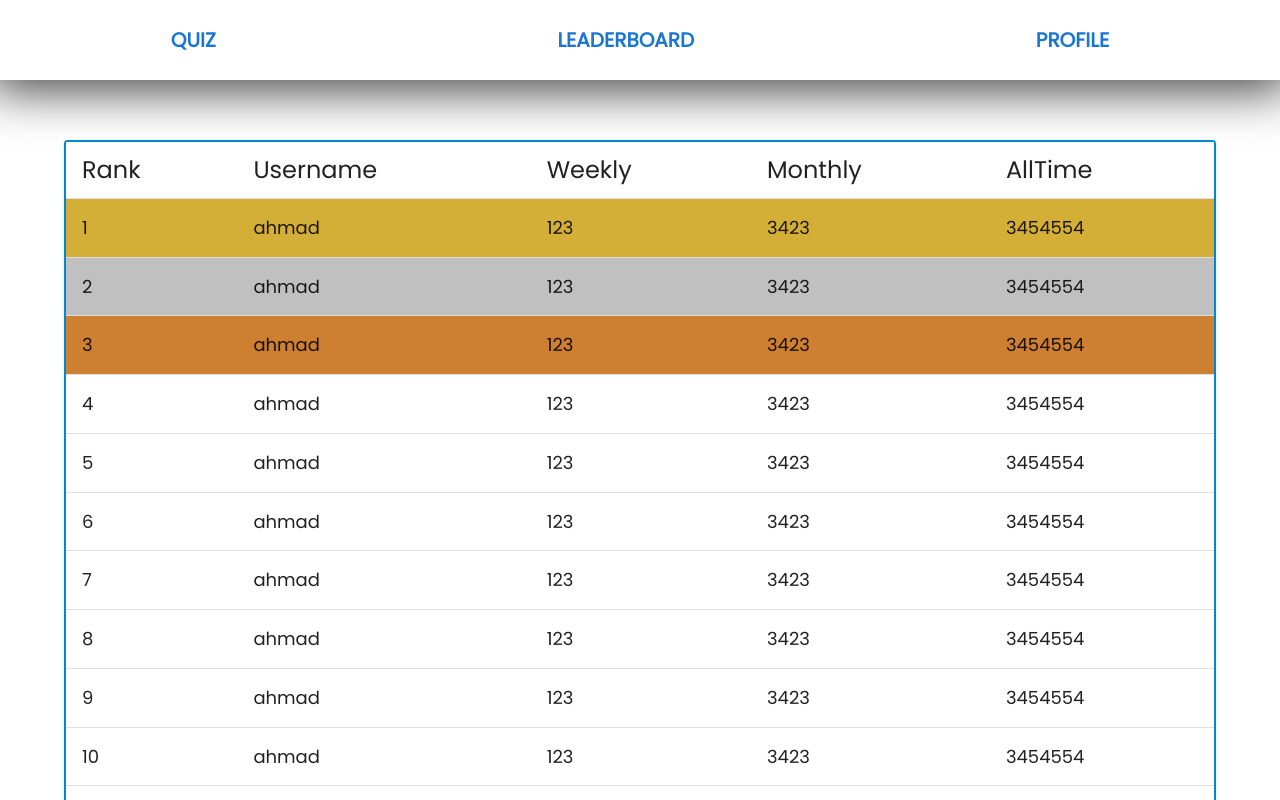
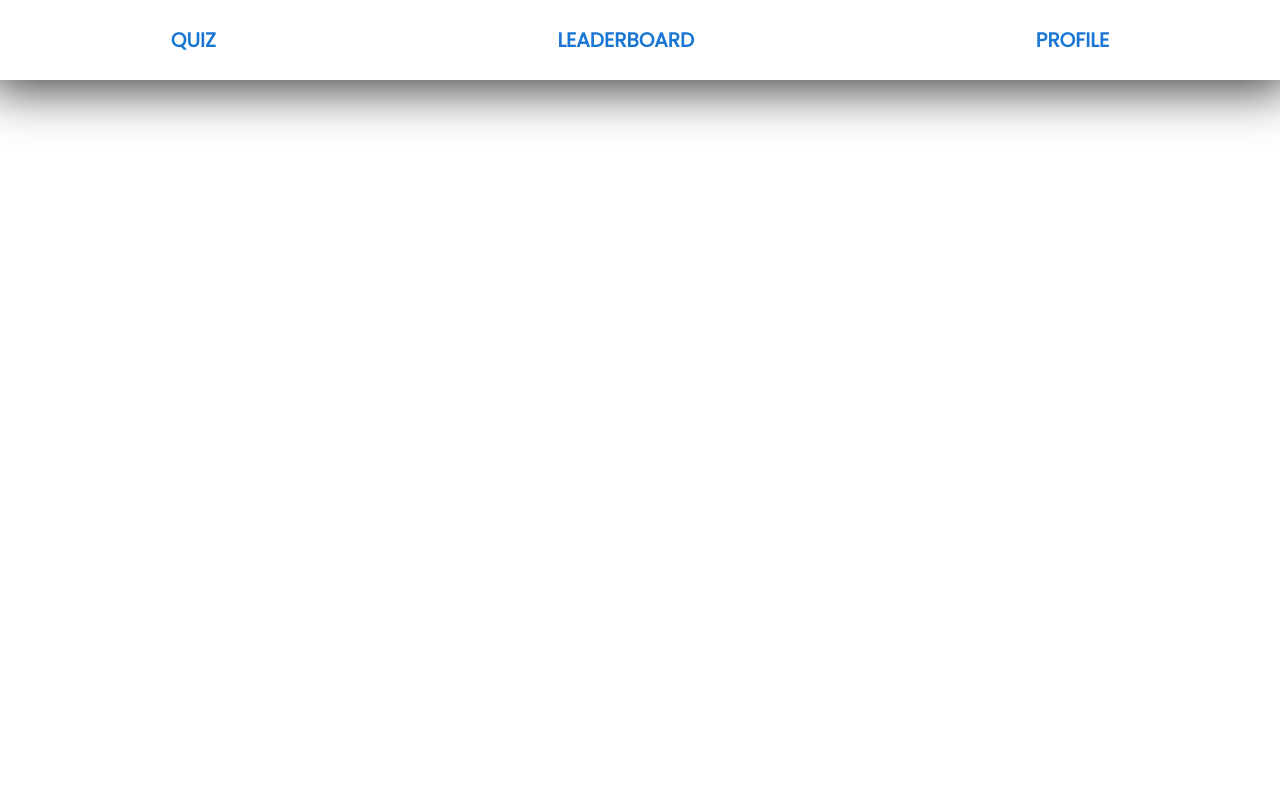
Before and after one commit to zakaria-mourtaban/react-quizapp, a React (Create React App) app: page / in a window 1280 px wide. Shown: the top 800 px of the page. Built offline with nearby package versions, Linux system fonts and the light colour scheme.

Commit message:
created quiz page

```diff
--- a/src/App.js
+++ b/src/App.js
@@ -6,6 +6,7 @@ import Leaderboard from "./pages/leaderboard/leaderboard.jsx";
 import { createTheme, ThemeProvider } from "@mui/material";
 import "./styles/app.css";
 import "@fontsource/poppins";
+import Quiz from "./pages/quiz/quiz.jsx";
 
 const theme = createTheme({
 	typography: {
@@ -18,7 +19,7 @@ const App = () => {
 		<div className="app">
 			<ThemeProvider theme={theme}>
 				<Navbar />
-				<Leaderboard />
+				<Quiz />
 			</ThemeProvider>
 		</div>
 	);
--- a/src/components/navbar/navbar.css
+++ b/src/components/navbar/navbar.css
@@ -1,5 +1,6 @@
 .navbar {
-	width: 100vw;
+	position: fixed;
+	width: 100%;
 	max-height: 10vh;
 	min-height: 10vh;
 	display: flex;
--- a/src/pages/leaderboard/leaderboard.css
+++ b/src/pages/leaderboard/leaderboard.css
@@ -1,5 +1,6 @@
 .main
 {
+	margin-top: 15vh;
 	display: flex;
 	flex-direction: column;
 	justify-content: center;
```
Also changed, not shown: src/pages/quiz/quiz.jsx (renamed from src/pages/quiz.jsx).
